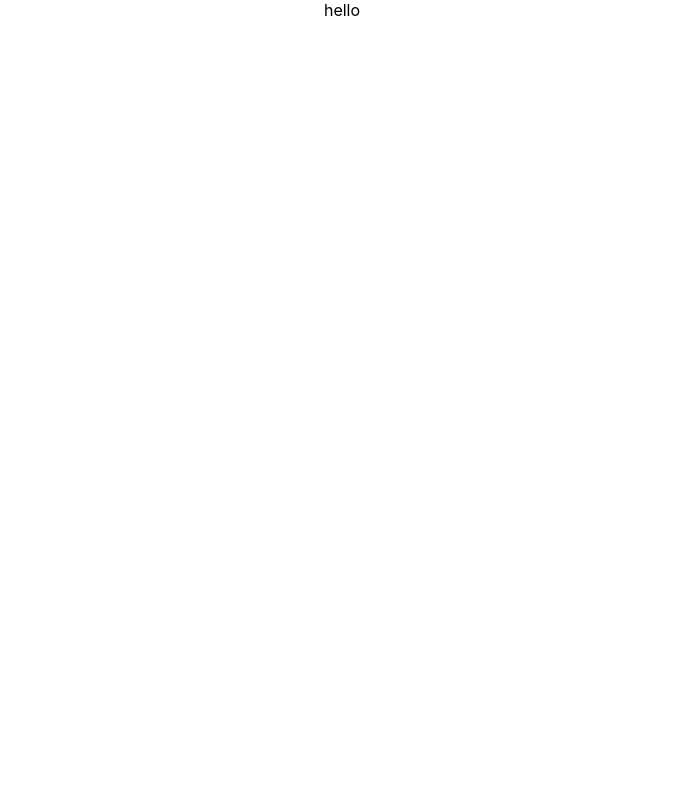
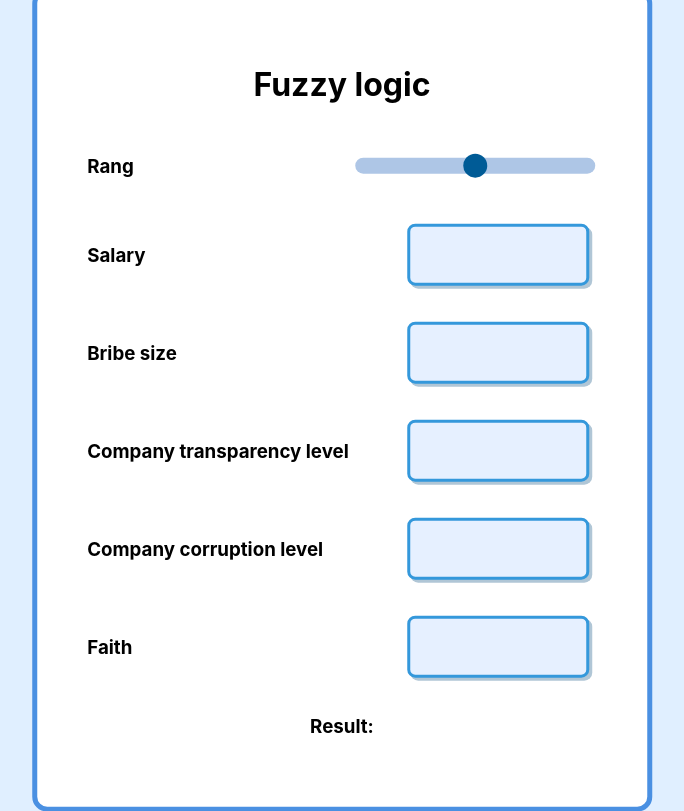
Before and after one commit to Sterenchuk/corruption, a React (Create React App) app: page / in a window 1280 px wide. Shown: the whole page, without its empty margins (298-982 px from the left). Built offline with nearby package versions, Linux system fonts and the light colour scheme; the HTML template or start-up script is replaced by a standard one.

Commit message:
created ui

```diff
--- /dev/null
+++ b/src/Components/Model.jsx/Model.css
@@ -0,0 +1,136 @@
+body {
+    background-color: #e0efff; /* Світло-блакитний фон */
+    width: 100%;
+    height: 100%;
+    display: flex;
+    justify-content: center;
+    align-items: center;
+}
+
+.fuzzyLogicContent {
+    border: 5px solid #4a90e2; /* Теплий синій бордер */
+    background-color: #ffffff;
+    border-radius: 15px;
+    display: flex;
+    justify-content: center;
+    align-items: center;
+    flex-direction: column;
+    padding: 50px;
+    position: absolute;
+    top: 50%;
+    left: 50%;
+    transform: translate(-50%, -50%);
+}
+
+.fuzzyLogic {
+    display: flex;
+    justify-content: space-between;
+    align-items: center;
+    width: 100%;
+    margin: 10px 0px;
+}
+
+.fuzzyLogic > h3 {
+    margin-right: 50px;
+    white-space: nowrap;
+}
+
+/*********** Baseline, reset styles ***********/
+input[type="range"] {
+    -webkit-appearance: none;
+    appearance: none;
+    background: transparent;
+    cursor: pointer;
+    width: 15rem;
+}
+
+/* Removes default focus */
+input[type="range"]:focus {
+    outline: none;
+}
+
+/******** Chrome, Safari, Opera and Edge Chromium styles ********/
+/* slider track */
+input[type="range"]::-webkit-slider-runnable-track {
+    background-color: #aec6e6; /* Світло-синій фон для треку */
+    border-radius: 1rem;
+    height: 1rem;
+}
+
+/* slider thumb */
+input[type="range"]::-webkit-slider-thumb {
+    -webkit-appearance: none;
+    appearance: none;
+    margin-top: -4px;
+    background-color: #005b96; /* Темно-синій для слайдера */
+    border-radius: 1rem;
+    height: 1.5rem;
+    width: 1.5rem;
+}
+
+input[type="range"]:focus::-webkit-slider-thumb {
+    outline: 3px solid #005b96;
+    outline-offset: 0.125rem;
+}
+
+/*********** Firefox styles ***********/
+/* slider track */
+input[type="range"]::-moz-range-track {
+    background-color: #aec6e6;
+    border-radius: 1rem;
+    height: 1rem;
+}
+
+/* slider thumb */
+input[type="range"]::-moz-range-thumb {
+    background-color: #005b96;
+    border: none;
+    border-radius: 1rem;
+    height: 1.5rem;
+    width: 1.5rem;
+}
+
+input[type="range"]:focus::-moz-range-thumb {
+    outline: 3px solid #005b96;
+    outline-offset: 0.125rem;
+}
+
+/*********** Input Number Styles ***********/
+input[type="number"] {
+    -webkit-appearance: none;
+    appearance: none;
+    background: #e6f0ff; /* Світло-блакитний фон */
+    color: #2c3e50; /* Темно-сірий для тексту */
+    border: 3px solid #3498db; /* Світло-синій бордер */
+    border-radius: 0.5rem;
+    font-family: 'Arial', sans-serif;
+    font-size: 1.2rem;
+    text-align: center;
+    width: 10rem;
+    height: 2.5rem;
+    padding: 0.5rem;
+    margin: 0.5rem;
+    box-shadow: 3px 3px 0 #b0c6d6; /* Легка тінь для об'єму */
+    cursor: pointer;
+    transition: all 0.2s ease;
+}
+
+/* Hover effect */
+input[type="number"]:hover {
+    border-color: #1c6fa0; /* Темно-синій */
+    box-shadow: 3px 3px 0 #4a90e2;
+}
+
+/* Focus effect */
+input[type="number"]:focus {
+    outline: none;
+    box-shadow: 0 0 10px #3498db;
+}
+
+/* Disabled input */
+input[type="number"]:disabled {
+    background: #dcdcdc;
+    color: #aaaaaa;
+    border: 3px dashed #bbbbbb;
+    cursor: not-allowed;
+}
--- a/src/Components/Model.jsx/Model.jsx
+++ b/src/Components/Model.jsx/Model.jsx
@@ -1,14 +1,47 @@
 import React from 'react';
 import ModelController from './main.js'
+import './Model.css'
 
 class Model extends ModelController {
     // eslint-disable-next-line
     constructor(props) {
         super(props);
     }
-    state = {  }
+
     render() {
-        return (<div>hello</div>);
+        return (
+        <div className='fuzzyLogicContent'>
+            <div>
+                <h1>Fuzzy logic</h1>
+            </div>
+            <div className='fuzzyLogic'>
+                <h3 className='fuzzyLogic__lable'>Rang</h3>
+                <input type='range' className='fuzzyLogic__rangeInput'/>
+            </div>
+            <div className='fuzzyLogic'>
+                <h3>Salary</h3>
+                <input type='number' step={100} className='fuzzyLogic__rangeInput' value={this.rang}/>
+            </div>
+            <div className='fuzzyLogic'>
+                <h3>Bribe size</h3>
+                <input type='number' step={10} className='fuzzyLogic__rangeInput'/>
+            </div>
+            <div className='fuzzyLogic'>
+                <h3>Company transparency level</h3>
+                <input type='number' step={100} className='fuzzyLogic__rangeInput'/>
+            </div>
+            <div className='fuzzyLogic'>
+                <h3>Company corruption level</h3>
+                <input type='number' step={100} className='fuzzyLogic__rangeInput'/>
+            </div>
+            <div className='fuzzyLogic'>
+                <h3>Faith</h3>
+                <input type='number' step={100} className='fuzzyLogic__rangeInput'/>
+            </div>
+            <div className='fuzzyLogicResult'>
+                <h3>Result: </h3>
+            </div>
+        </div>);
     }
 }
 
```
